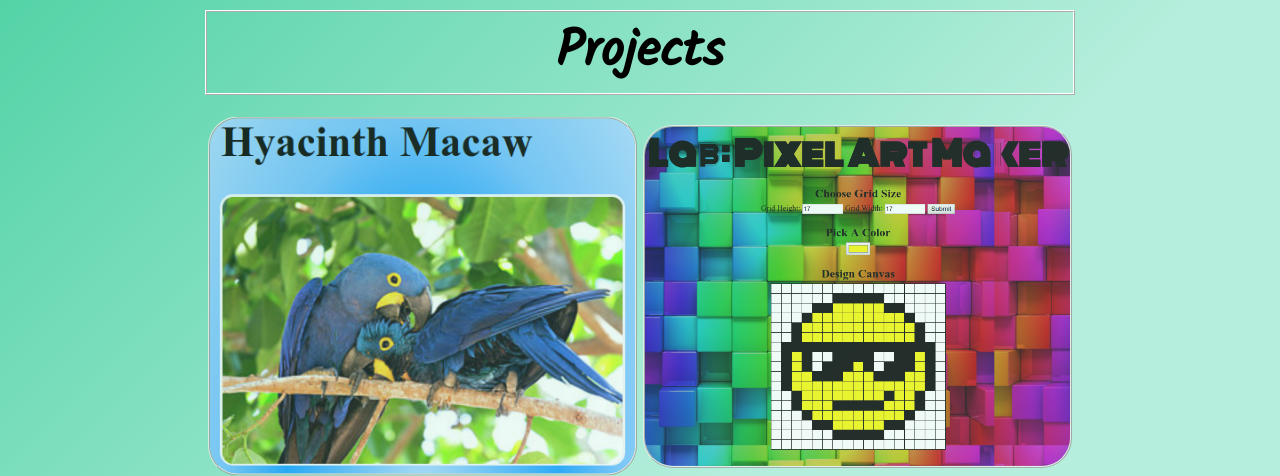
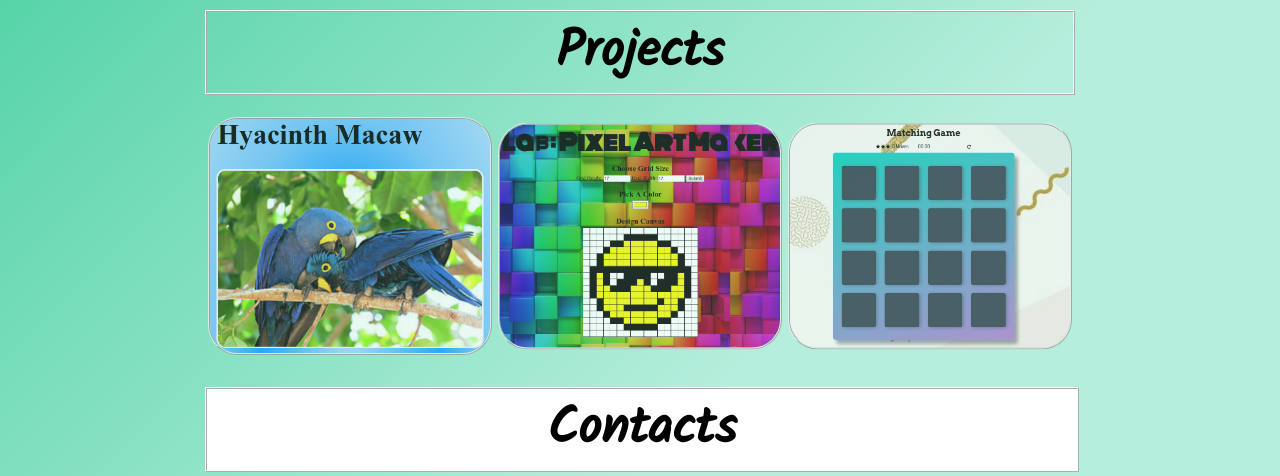
Before and after one commit to EliShayGH/my-portfolio, a plain HTML site: page index.html in a window 1280 px wide. Shown: the part 886-1362 px from the top of the page. Drawn offline with Linux system fonts and the light colour scheme.

Commit message:
adding memory-game project to the game

```diff
--- a/css/responsive.css
+++ b/css/responsive.css
@@ -72,8 +72,9 @@
   }
 
   .project1,
-  .project2 {
-    width: 50%;
+  .project2,
+  .project3 {
+    width: 33.33%;
   }
 
 }
@@ -91,8 +92,9 @@
   }
 
   .project1,
-  .project2 {
-    width: 50%;
+  .project2,
+  .project3 {
+    width: 33.33%;
   }
 
   .title {
--- a/css/styles.css
+++ b/css/styles.css
@@ -151,7 +151,8 @@ ul img{
 }
 
 .project1,
-.project2 {
+.project2,
+.project3 {
   width: 100%;
   margin-top: 10px;
   margin-bottom: 10px;
@@ -160,7 +161,8 @@ ul img{
 }
 
 .project1 img,
-.project2 img {
+.project2 img,
+.project3 img {
   text-align: center;
   width: calc((100% - 10px));
   border: 2.5px;
--- a/index.html
+++ b/index.html
@@ -48,6 +48,11 @@
         <img src="images/pixel-art-maker.png" alt="pixel art maker project" onmouseover="hover2(this);" onmouseout="unhover2(this);" />
       </a>
     </div>
+    <div class="project3">
+      <a href="https://rawgit.com/EliShayGH/memory-game/master/index.html">
+        <img src="images/memory-game.jpg" alt="memory-game project" onmouseover="hover3(this);" onmouseout="unhover3(this);" />
+      </a>
+    </div>
   </div>
 
     <div class="contacts">
--- a/js/designs.js
+++ b/js/designs.js
@@ -13,3 +13,11 @@ function hover2(element) {
 function unhover2(element) {
   element.setAttribute('src', 'images/pixel-art-maker.png');
 }
+
+function hover3(element) {
+  element.setAttribute('src', 'images/memory-game-hover.jpg');
+}
+
+function unhover3(element) {
+  element.setAttribute('src', 'images/memory-game.jpg');
+}
```
Also changed, not shown: images/memory-game-hover.jpg (added), images/memory-game.jpg (added), 1 other file.
